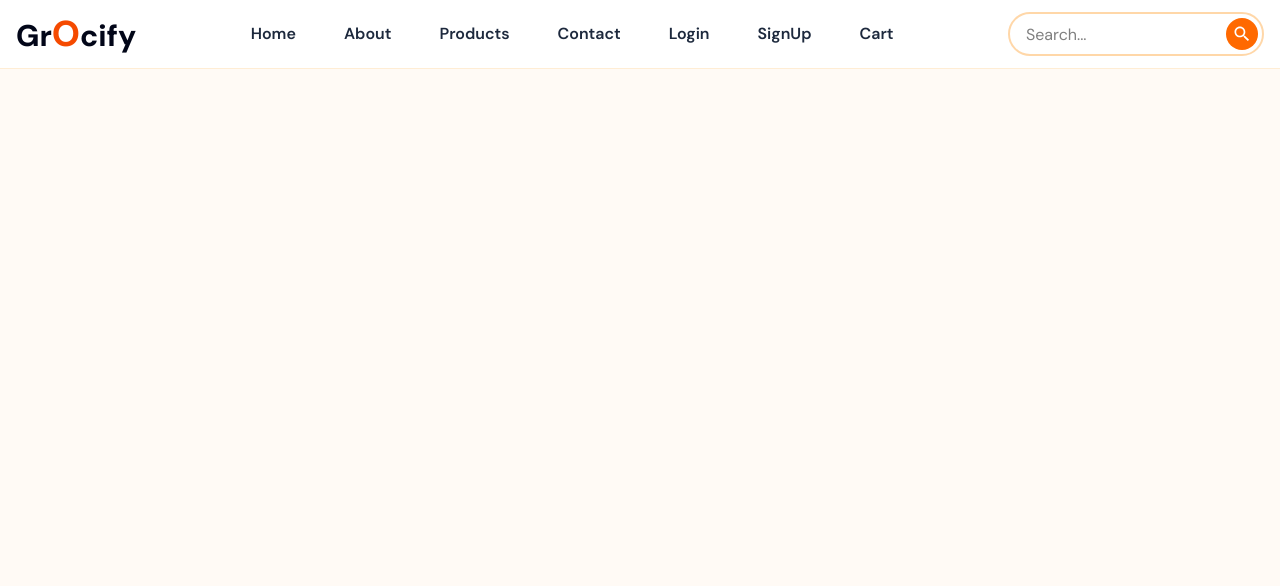
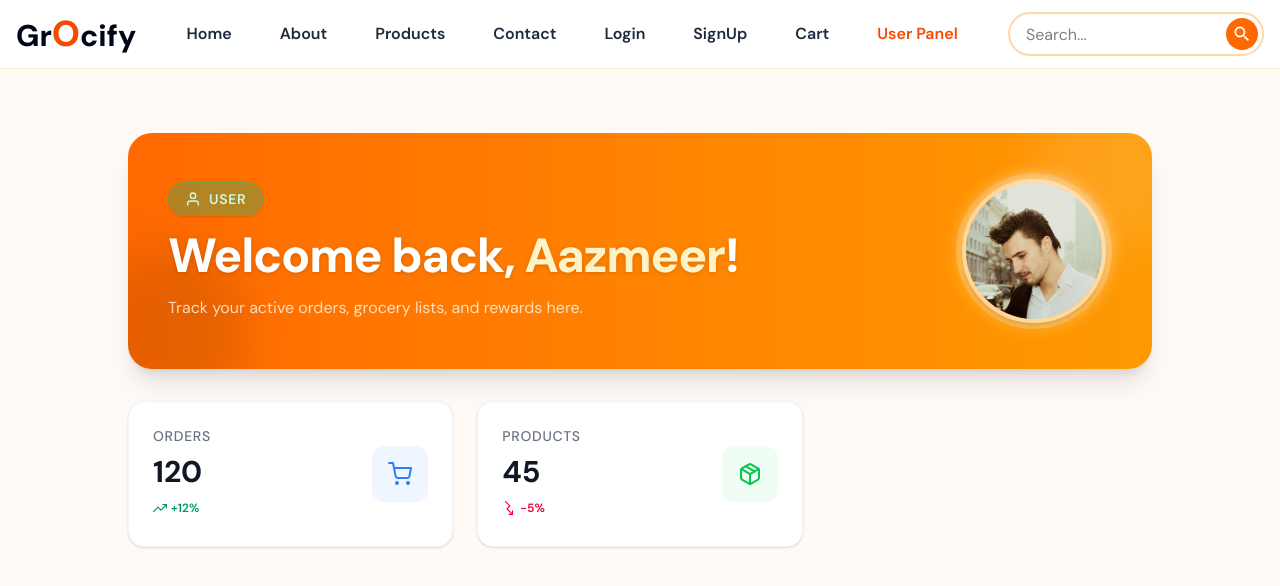
Before and after one commit to aazmeer-official/Grocify, a React (Vite) app: page /user/panel in a window 1280 px wide. Shown: the top 586 px of the page. Built offline with nearby package versions, Linux system fonts and the light colour scheme.

Commit message:
UI made for Dashboard

```diff
--- a/package.json
+++ b/package.json
@@ -16,8 +16,10 @@
     "@mui/icons-material": "^9.1.0",
     "@mui/material": "^9.1.0",
     "@tailwindcss/vite": "^4.3.0",
+    "prop-types": "^15.8.1",
     "react": "^19.2.6",
     "react-dom": "^19.2.6",
+    "react-icons": "^5.6.0",
     "react-router-dom": "^7.17.0",
     "tailwindcss": "^4.3.0"
   },
--- a/routes/Router.jsx
+++ b/routes/Router.jsx
@@ -7,6 +7,7 @@ import Contact from '../src/components/Contact/Contact';
 import Login from '../src/components/Login/Login';
 import SignUp from '../src/components/SignUp/SignUp';
 import Cart from '../src/components/Cart/Cart';
+import UserPanel from '../src/components/UserPanel/UserPanel';
 const Router = () => {
   return (
     <div>
@@ -19,6 +20,7 @@ const Router = () => {
     <Route path="/login" element={<Login />}/>
     <Route path="/signup" element={<SignUp />}/>
     <Route path="/cart" element={<Cart />}/>
+    <Route path="/user/panel" element={<UserPanel />}/>
     </Routes>
 
     </div>
--- a/src/components/MenuMotivation/EasyMenu.jsx
+++ b/src/components/MenuMotivation/EasyMenu.jsx
@@ -11,7 +11,8 @@ const links = [
   { label: 'Contact', to: '/contact' },
   { label : 'Login', to: '/login'},
   { label : 'SignUp', to:'/signup'},
-  {label : 'Cart', to: "/cart"}
+  {label : 'Cart', to: "/cart"},
+  {label:'User Panel', to: "/user/panel"}
 ]
 
 const linkClass = ({ isActive }) =>
--- /dev/null
+++ b/src/components/UserPanel/UserPanel.jsx
@@ -0,0 +1,12 @@
+import React from 'react'
+import Dashboard from '../utils/Dashboard'
+
+const UserPanel = () => {
+  return (
+    <div>
+        <Dashboard />
+    </div>
+  )
+}
+
+export default UserPanel
--- /dev/null
+++ b/src/components/utils/Dashboard.jsx
@@ -0,0 +1,24 @@
+import React from 'react';
+import { FiShoppingCart, FiPackage } from 'react-icons/fi';
+import Emp from "../../assets/customer2.jpg";
+import DashboardProfileHeader from './DashboardProfileHeader';
+
+const metrics = [
+  { label: "Orders", value: 120, icon: FiShoppingCart, iconBg: "bg-blue-50 text-blue-500", trend: "+12%", trendType: "up" },
+  { label: "Products", value: 45, icon: FiPackage, iconBg: "bg-green-50 text-green-500", trend: "-5%", trendType: "down" }
+];
+
+const Dashboard = () => {
+  return (
+    <div className="container mt-5 margin-dashborad">
+      <DashboardProfileHeader
+        role="User"
+        name="Aazmeer"
+        imgSrc={Emp}
+        metrics={metrics}
+      />
+    </div>
+  );
+};
+
+export default Dashboard;
--- /dev/null
+++ b/src/components/utils/DashboardProfileHeader.jsx
@@ -0,0 +1,115 @@
+import React from 'react';
+import PropTypes from 'prop-types';
+import {
+  FiUser,
+  FiShield,
+  FiShoppingCart,
+  FiTrendingUp,
+  FiPackage,
+  FiClock
+} from 'react-icons/fi';
+
+const DashboardProfileHeader = ({
+  role = "User",
+  name = "Guest",
+  imgSrc,
+  metrics = []
+}) => {
+  const isAdmin = role.toLowerCase() === 'admin';
+
+  return (
+    <div className="w-full max-w-7xl mx-auto px-4 sm:px-6 lg:px-8 mt-8">
+      {/* Profile Banner Card */}
+      <div className="relative overflow-hidden rounded-3xl bg-gradient-to-r from-orange-500 to-amber-500 shadow-xl p-6 sm:p-10 mb-8 text-white flex flex-col md:flex-row items-center justify-between gap-6 transition-all duration-300 hover:shadow-2xl">
+
+        {/* Background Decorative Circles */}
+        <div className="absolute -right-10 -top-10 w-40 h-40 bg-white/10 rounded-full blur-xl pointer-events-none" />
+        <div className="absolute -left-10 -bottom-10 w-40 h-40 bg-black/10 rounded-full blur-xl pointer-events-none" />
+
+        {/* Left Side: Info */}
+        <div className="space-y-4 text-center md:text-left z-10">
+          <div className={`inline-flex items-center gap-2 px-4 py-1.5 rounded-full text-sm font-semibold uppercase tracking-wider backdrop-blur-md shadow-sm ${
+            isAdmin ? 'bg-red-500/30 text-red-100 border border-red-400/30' : 'bg-emerald-500/30 text-emerald-100 border border-emerald-400/30'
+          }`}>
+            {isAdmin ? <FiShield className="w-4 h-4" /> : <FiUser className="w-4 h-4" />}
+            {role}
+          </div>
+
+          <h1 className="text-3xl sm:text-5xl font-extrabold tracking-tight drop-shadow-sm">
+            Welcome back, <span className="text-amber-100">{name}</span>!
+          </h1>
+          <p className="text-orange-50/80 text-sm sm:text-base max-w-md">
+            {isAdmin ? "Here is your store's performance overview for today." : "Track your active orders, grocery lists, and rewards here."}
+          </p>
+        </div>
+
+        {/* Right Side: Avatar Wrapper */}
+        <div className="relative z-10 shrink-0 group">
+          <div className="absolute inset-0 bg-gradient-to-tr from-amber-300 to-white opacity-40 rounded-full blur transition-all duration-300 group-hover:scale-105" />
+          <div className="relative p-1.5 bg-white/20 backdrop-blur-md rounded-full shadow-inner">
+            {imgSrc ? (
+              <img
+                src={imgSrc}
+                alt={`${name}'s profile`}
+                className="w-28 h-28 sm:w-36 sm:h-36 object-cover rounded-full border-4 border-white/40 shadow-md transform transition duration-300 group-hover:scale-[1.02]"
+              />
+            ) : (
+              <div className="w-28 h-28 sm:w-36 sm:h-36 rounded-full bg-amber-100 flex items-center justify-center text-amber-700 border-4 border-white/40">
+                <FiUser className="w-14 h-14" />
+              </div>
+            )}
+          </div>
+        </div>
+      </div>
+
+      {/* Metrics Grid section */}
+      {metrics.length > 0 && (
+        <div className="grid grid-cols-1 sm:grid-cols-2 lg:grid-cols-3 gap-6">
+          {metrics.map((metric, index) => {
+            const Icon = metric.icon || FiPackage;
+            return (
+              <div
+                key={index}
+                className="bg-white rounded-2xl p-6 border border-gray-100 shadow-sm flex items-center justify-between transition-all duration-200 hover:-translate-y-1 hover:shadow-md"
+              >
+                <div className="space-y-2">
+                  <p className="text-sm font-medium text-gray-500 uppercase tracking-wider">{metric.label}</p>
+                  <p className="text-2xl sm:text-3xl font-bold text-gray-900">{metric.value}</p>
+                  {metric.trend && (
+                    <span className={`inline-flex items-center gap-1 text-xs font-semibold ${
+                      metric.trendType === 'up' ? 'text-emerald-600' : 'text-rose-600'
+                    }`}>
+                      <FiTrendingUp className={`w-3.5 h-3.5 ${metric.trendType === 'down' && 'rotate-90'}`} />
+                      {metric.trend}
+                    </span>
+                  )}
+                </div>
+                <div className={`p-4 rounded-xl ${metric.iconBg || 'bg-orange-50 text-orange-500'}`}>
+                  <Icon className="w-6 h-6" />
+                </div>
+              </div>
+            );
+          })}
+        </div>
+      )}
+    </div>
+  );
+};
+
+DashboardProfileHeader.propTypes = {
+  role: PropTypes.string,
+  name: PropTypes.string,
+  imgSrc: PropTypes.string,
+  metrics: PropTypes.arrayOf(
+    PropTypes.shape({
+      label: PropTypes.string.isRequired,
+      value: PropTypes.oneOfType([PropTypes.string, PropTypes.number]).isRequired,
+      icon: PropTypes.elementType,
+      iconBg: PropTypes.string,
+      trend: PropTypes.string,
+      trendType: PropTypes.oneOf(['up', 'down']),
+    })
+  ),
+};
+
+export default DashboardProfileHeader;
--- a/src/index.css
+++ b/src/index.css
@@ -43,3 +43,6 @@ card-color-product{
     }
 
 }
+.margin-dashborad{
+    padding-top: 2rem;
+}
```
Also changed, not shown: 1 other file (tests, documents, lock files or other folders).
